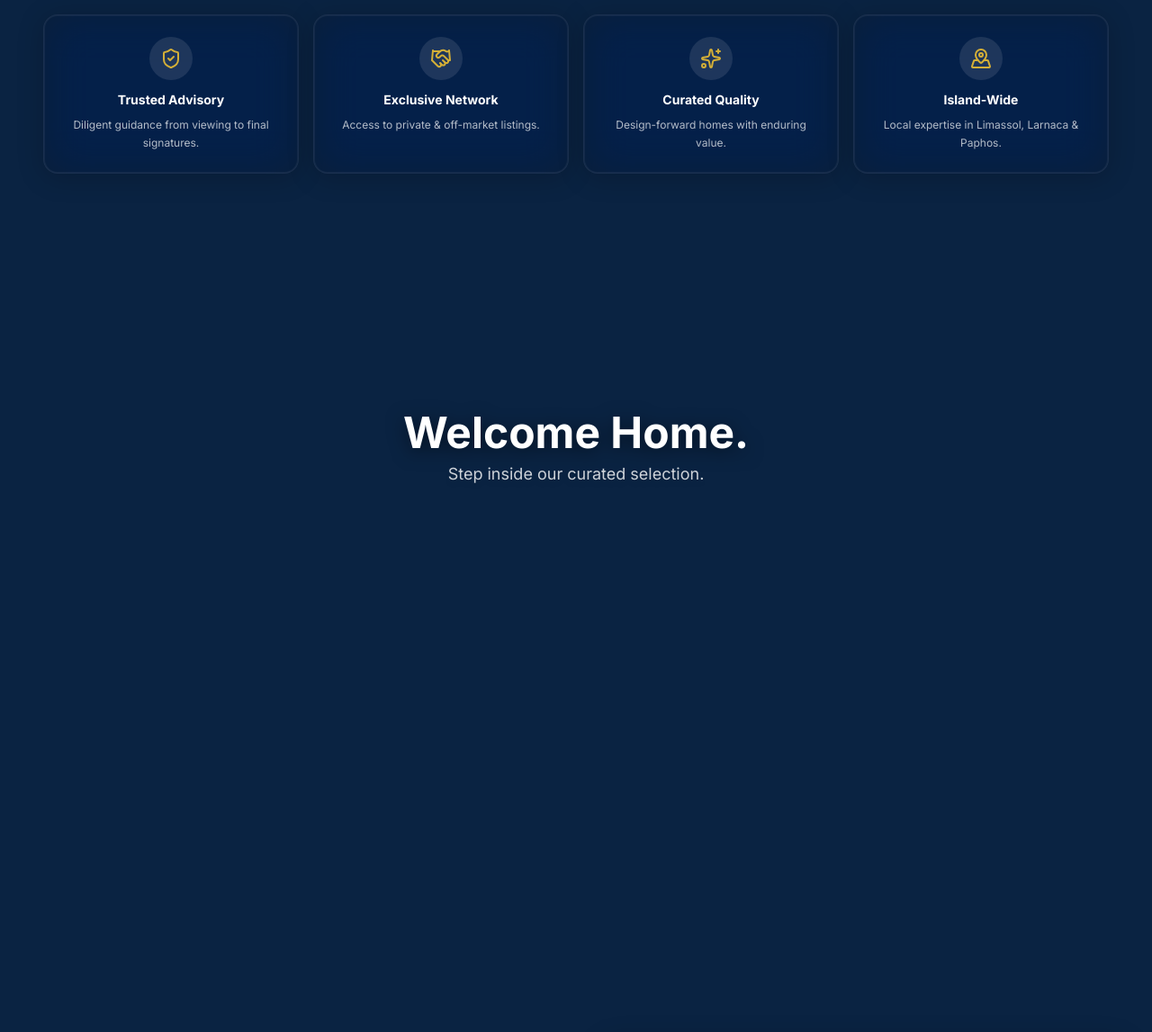
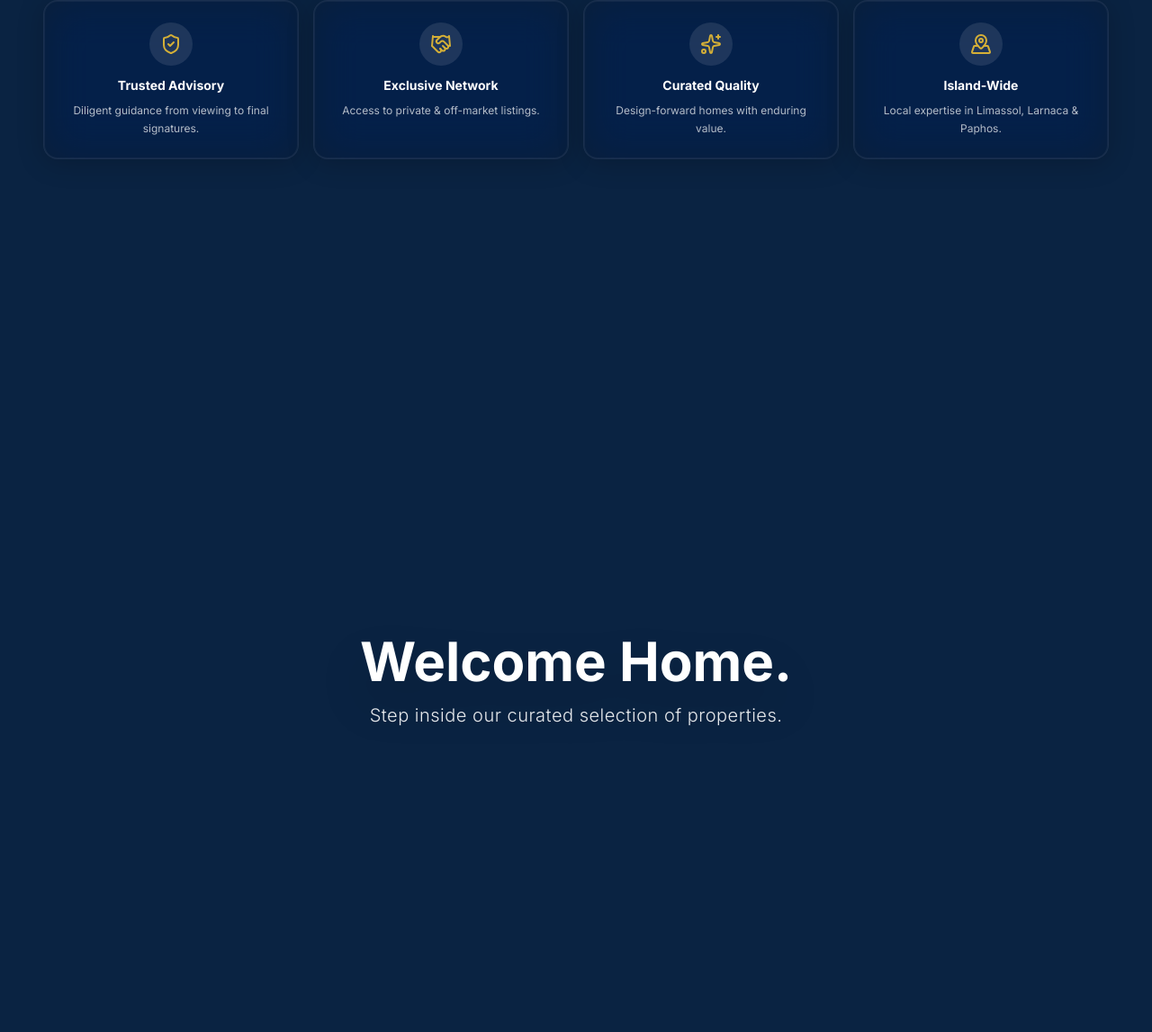
Before and after one commit to tmsgroupeu/tmsestates, a Next.js app in the folder web/: page / in a window 1280 px wide. Shown: the part 880-2027 px from the top of the page at 90% size. Built offline with nearby package versions, Linux system fonts and the light colour scheme; no server answers.

Commit message:
Update page.tsx

```diff
--- a/web/src/app/page.tsx
+++ b/web/src/app/page.tsx
@@ -7,7 +7,6 @@ import ExclusiveMandates from "@/components/ExclusiveMandates";
 import MarketInsights from "@/components/sections/MarketInsights";
 import LimassolAdvantage from "@/components/LimassolAdvantage";
 import TestimonialsGlass from "@/components/Testimonials";
-import CTAContact from "@/components/CTAContact";
 import InsightsAndWhy from "@/components/sections/InsightsAndWhy";
 
 export default function Home() {
@@ -18,67 +17,67 @@ export default function Home() {
       <VideoScroller />
 
       {/* 2. THE CONTENT LAYER */}
-      <div className="relative z-10 w-full">
+      <div className="relative z-10 w-full flex flex-col items-center">
 
-        {/* --- 0vh - 100vh: THE EXTERIOR (Hero) --- */}
-        <div className="h-screen w-full flex items-center justify-center">
+        {/* --- SCENE 1: THE ARRIVAL (Hero) --- */}
+        <div className="h-screen w-full flex items-center justify-center mb-20">
           <HeroInteractive />
         </div>
 
-        {/* --- 100vh - 200vh: THE APPROACH (Why Us & Mandates) --- */}
-        <div className="relative py-24 space-y-32">
-           <div className="px-6">
+        {/* --- SCENE 2: THE REPUTATION (Why Us & Mandates) --- */}
+        {/* Added specific max-width and margins to frame the video */}
+        <div className="w-full max-w-7xl px-6 flex flex-col gap-32 mb-40">
+           <div>
               <WhyChooseUs />
            </div>
-
-           <div className="px-6">
+           <div>
               <ExclusiveMandates />
            </div>
         </div>
 
-        {/* --- THE DOOR OPENING MOMENT --- */}
-        {/* We leave a huge gap here visually so the user scrolls "into" the house.
-            The Listings float at the bottom like a dashboard. */}
-        <div className="relative h-[80vh] flex flex-col justify-end pb-20">
-           {/* Section Title Floating in the air, allowing video visibility */}
-           <div className="absolute top-10 w-full text-center px-6">
-              <h2 className="text-4xl md:text-5xl font-montserrat font-bold text-white drop-shadow-[0_4px_10px_rgba(0,0,0,0.5)]">
+        {/* --- SCENE 3: THE GRAND ENTRANCE (Door Opening) --- */}
+        {/*
+           CRITICAL UPDATE:
+           We created a massive transparent gap (py-60) here.
+           This forces the user to scroll through the video (door opening)
+           before seeing the listings.
+        */}
+        <div className="w-full py-40 md:py-60 flex flex-col items-center justify-center text-center">
+           {/* The "Welcome Home" Text - Now distinct and readable */}
+           <div className="mb-12">
+              <h2 className="text-4xl md:text-6xl font-montserrat font-bold text-white drop-shadow-2xl">
                  Welcome Home.
               </h2>
-              <p className="text-white/80 mt-2 text-lg drop-shadow-md">
-                 Step inside our curated selection.
+              <p className="text-white/90 mt-4 text-xl font-light tracking-wide drop-shadow-lg max-w-2xl mx-auto">
+                 Step inside our curated selection of properties.
               </p>
-           </div>
-
-           {/* The Filmstrip Carousel (Glass HUD style) */}
-           <div className="w-full">
-              <MarketInsights />
            </div>
         </div>
 
-        {/* --- THE LIVING ROOM (Insights) --- */}
-        {/* We shift content to the Right Sidebar to let the room 'breathe' on the left */}
-        <div className="relative min-h-screen flex items-center px-6 py-24">
-           <div className="w-full max-w-7xl mx-auto grid grid-cols-1 lg:grid-cols-2 gap-12">
-              <div className="hidden lg:block">
-                 {/* LEFT SIDE IS EMPTY: To show the Living Room video details */}
-              </div>
-              <div className="apple-glass rounded-3xl p-8 lg:p-12 shadow-2xl backdrop-blur-xl">
-                 <InsightsAndWhy />
-              </div>
+        {/* --- SCENE 4: THE GALLERY (Filmstrip) --- */}
+        {/* This sits AFTER the gap, giving the listings their own stage */}
+        <div className="w-full mb-60">
+           <MarketInsights />
+        </div>
+
+        {/* --- SCENE 5: THE LIVING ROOM (Insights) --- */}
+        {/* Split layout: Empty left side lets video show, Glass Panel on right */}
+        <div className="w-full max-w-7xl px-6 grid grid-cols-1 lg:grid-cols-2 gap-12 mb-60">
+           <div className="hidden lg:block">
+              {/* Empty visual space for the 'Living Room' video view */}
+           </div>
+           <div className="apple-glass rounded-3xl p-8 lg:p-12 shadow-2xl backdrop-blur-xl">
+              <InsightsAndWhy />
            </div>
         </div>
 
-        {/* --- THE TERRACE/POOL (Stats & Finale) --- */}
-        <div className="relative py-24 px-6 space-y-24">
+        {/* --- SCENE 6: THE TERRACE (Stats & Testimonials) --- */}
+        <div className="w-full max-w-7xl px-6 space-y-40 mb-40">
            <LimassolAdvantage />
            <TestimonialsGlass />
         </div>
 
-        {/* --- FOOTER --- */}
-        <div className="bg-navy pt-24 pb-12 rounded-t-[3rem] shadow-[0_-20px_60px_rgba(0,0,0,0.4)]">
-           <CTAContact />
-        </div>
+        {/* Note: The Footer comes automatically from layout.tsx after this main div closes */}
 
       </div>
     </main>
```
